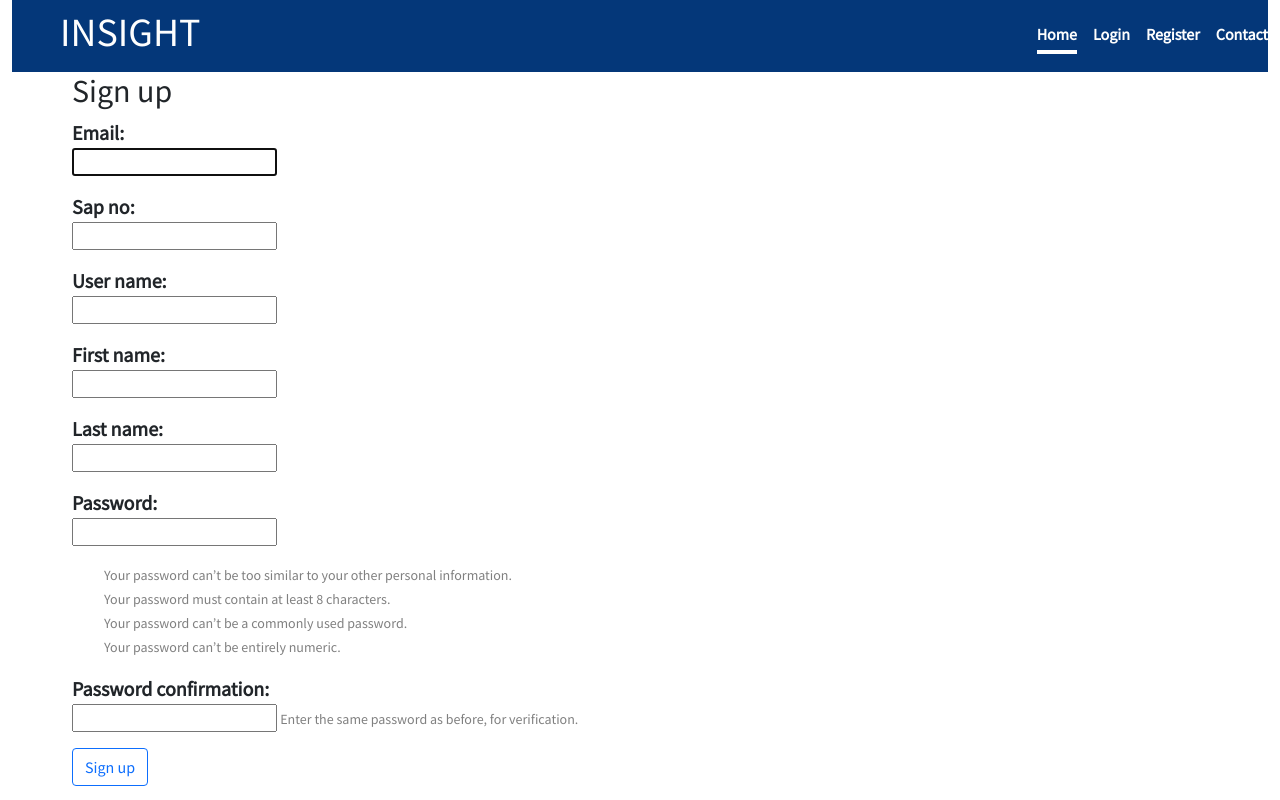
After one commit to Niceiyke/Insight, a Django app: page /accounts/register in a window 1280 px wide. The commit adds this page. Run offline with Django 4.2, Linux system fonts and the light colour scheme; some libraries are stand-ins or nearby versions.

Commit message:
added dashboard and updated user registration

```diff
--- a/core/accounts/admin.py
+++ b/core/accounts/admin.py
@@ -1,6 +1,6 @@
 from django.contrib import admin
 from django.contrib.auth.admin import UserAdmin
-from.models import User
+from.models import AccountsUser
 
 
 # Register your models here.
@@ -12,7 +12,7 @@ class UserAdminConfig(UserAdmin):
     fieldsets = (
         (None, {
             "fields": (
-                'email','sap_no','user_name','first_name','last_name'
+                'email','sap_no','user_name','first_name','last_name','password'
             ),
         }),
         ('Permissions',{
@@ -34,4 +34,4 @@ class UserAdminConfig(UserAdmin):
 
 
 
-admin.site.register(User,UserAdminConfig)
+admin.site.register(AccountsUser,UserAdminConfig)
--- /dev/null
+++ b/core/accounts/forms.py
@@ -0,0 +1,23 @@
+from tkinter import Widget
+from django import forms
+from.models import AccountsUser
+from django.contrib.auth.forms import UserCreationForm
+from django.contrib.auth import get_user_model
+
+User=get_user_model()
+
+
+
+class RegistrationForm(UserCreationForm):
+    email = forms.EmailField(max_length=254, )
+    sap_no =forms.CharField(widget=forms.NumberInput,required=True)
+    user_name =forms.CharField(max_length=30, required=True,)
+    first_name = forms.CharField(max_length=30, required=False, )
+    last_name = forms.CharField(max_length=30, required=False, )
+    password1 =forms.PasswordInput()
+    password2 =forms.PasswordInput()
+
+
+    class Meta:
+        model = AccountsUser
+        fields = ('email','sap_no','user_name', 'first_name', 'last_name',  'password1', 'password2', )
--- a/core/accounts/models.py
+++ b/core/accounts/models.py
@@ -8,6 +8,8 @@ class CustomAccountManager(BaseUserManager):
         if not email:
             raise ValueError('Your email address is required')
         email=self.normalize_email(email)
+        email=email.strip().lower()
+        print(email)
         user = self.model(email=email,user_name=user_name,first_name=first_name,last_name=last_name,**other_fields)
         user.set_password(password)
         user.save()
@@ -30,10 +32,9 @@ class CustomAccountManager(BaseUserManager):
 
 
 
-class User(AbstractBaseUser,PermissionsMixin):
-
+class AccountsUser(AbstractBaseUser,PermissionsMixin):
     email =models.EmailField(unique=True)
-    sap_no =models.CharField(max_length=8)
+    sap_no =models.PositiveIntegerField()
     user_name =models.CharField(max_length=20)
     first_name =models.CharField(max_length=50,blank=True)
     last_name =models.CharField(max_length=50,blank=True)
@@ -43,9 +44,8 @@ class User(AbstractBaseUser,PermissionsMixin):
 
     objects = CustomAccountManager()
 
-
     USERNAME_FIELD ='email'
-    REQUIRED_FIELDS = ['user_name','first_name','last_name']
+    REQUIRED_FIELDS = ['user_name','sap_no','first_name','last_name']
 
     def _str_(self):
         return self.email
--- /dev/null
+++ b/core/accounts/templates/accounts/register.html
@@ -0,0 +1,22 @@
+{% extends 'base.html' %} {% block content %} {% include 'navbar.html' %}
+{% load crispy_forms_tags %}
+<div class="container mx-5">
+    <h2>Sign up</h2>
+    <form method="post">
+      {% csrf_token %}
+      {% for field in form %}
+        <p>
+          {{ field.label_tag }}<br>
+          {{ field }}
+          {% if field.help_text %}
+            <small style="color: grey">{{ field.help_text }}</small>
+          {% endif %}
+          {% for error in field.errors %}
+            <p style="color: red">{{ error }}</p>
+          {% endfor %}
+        </p>
+      {% endfor %}
+      <button type="submit" class="btn btn-outline-primary">Sign up</button>
+    </form>
+</div>
+{% endblock content %}
--- a/core/accounts/templates/registration/login.html
+++ b/core/accounts/templates/registration/login.html
@@ -1,6 +1,9 @@
+{% extends 'base.html' %} {% block content %} {% include 'navbar.html' %}
 {% load crispy_forms_tags %}
 <form class="login" method="POST" action="{% url 'login' %}">
   {% csrf_token %} {{ form|crispy }}
 
   <button class="btn btn-primary" type="submit">Login</button>
+  <h3>Don't have an account yet?<button class="btn btn-outline-primary">Register</button></h3>
 </form>
+{% endblock content %}
--- a/core/accounts/urls.py
+++ b/core/accounts/urls.py
@@ -1,6 +1,10 @@
 from django.urls import path
-from django.contrib.auth.views import LoginView
+from django.contrib.auth.views import LoginView,LogoutView
+
+from .views import RegistrationView
 
 urlpatterns = [
-    path('login',LoginView.as_view(),name='login')
+    path('login',LoginView.as_view(),name='login'),
+    path('login',LogoutView.as_view(),name='logout'),
+     path('register',RegistrationView,name='register')
 ]
--- a/core/accounts/views.py
+++ b/core/accounts/views.py
@@ -1,3 +1,28 @@
-from django.shortcuts import render
+from django.shortcuts import render,redirect
+from django.contrib.auth import login, authenticate
+from.forms import RegistrationForm
+
 
 # Create your views here.
+def RegistrationView(request):
+    form =RegistrationForm()
+    if request.method =='POST':
+        print(request.POST)
+        form =RegistrationForm(request.POST)
+
+        if form.is_valid():
+            user = form.save(commit=False)
+            # Todo implement email activation
+            user.email= user.email.strip().lower()
+            user.is_active =True
+            user.save()
+            return redirect('/')
+
+
+
+    context={
+        'form':form
+        }
+
+
+    return render(request,'accounts/register.html',context)
--- a/core/core/settings.py
+++ b/core/core/settings.py
@@ -121,7 +121,7 @@ STATICFILES_DIRS=[
 DEFAULT_AUTO_FIELD = 'django.db.models.BigAutoField'
 
 
-AUTH_USER_MODEL = 'accounts.User'
+AUTH_USER_MODEL = 'accounts.AccountsUser'
 
-LOGIN_REDIRECT_URL ='/dashboard'
+LOGIN_REDIRECT_URL = '/insight/dashboard'
 LOGOUT_REDIRECT_URL ='/'
--- a/core/templates/dashboard.html
+++ b/core/insight/templates/insight/dashboard.html
@@ -97,7 +97,7 @@
           style="background-color: rgb(76, 172, 76)"
         >
           <h4>Line 1 Opi</h4>
-          <h6>80%</h6>
+          <h6>{{line_opi1}}%</h6>
         </div>
         <div
           class="col card main-card"
--- a/core/insight/templates/insight/list-data.html
+++ b/core/insight/templates/insight/list-data.html
@@ -1,4 +1,5 @@
 {% extends 'base.html' %} {% block content %} {% include 'navbar.html' %}
+
 
 <div class="kpi">
   <div class="row">
@@ -36,7 +37,7 @@
             <td>{{data.production_team}}</td>
             <td>{{data.product_type}}</td>
             <td>{{data.bottle_produced}}</td>
-            <td>{{data.line_output}}%</td>
+            <td class="opi">{{data.line_output}}</td>
           </tr>
           {% endfor %}
         </tbody>
--- a/core/insight/urls.py
+++ b/core/insight/urls.py
@@ -1,9 +1,10 @@
 from django.urls import path
 
-from .views import DeviationDeploymentView, DeviationUpdateView, FilterForm, InsightDataCreateView,InsightDataDeleteView,InsightDataListView,InsightDataUpdateView,DeviationListView,DeviationCreateView,DeviationDeleteView
+from .views import DeviationDeploymentView,DeviationUpdateView, FilterForm, InsightDataCreateView,InsightDataDeleteView,InsightDataListView,InsightDataUpdateView,DeviationListView,DeviationCreateView,DeviationDeleteView,DashboardView
 
 urlpatterns = [
     path('',InsightDataListView.as_view(),name='list-data'),
+    path('dashboard',DashboardView,name='dashboard'),
     path('create',InsightDataCreateView.as_view(),name='create-data'),
     path('<str:pk>/edit',InsightDataUpdateView.as_view(),name='update-data'),
     path('<str:pk>/delete',InsightDataDeleteView.as_view(),name='delete-data'),
--- a/core/static/css/style.css
+++ b/core/static/css/style.css
@@ -1,5 +1,5 @@
 :root {
-  --nav: #d2381a;
+  --nav: #043779;
   --content: #ffffff;
   --textcontent: #fefefe;
   --bs-blue: #0d6efd;
@@ -190,3 +190,9 @@ label {
   font-size: 20px;
   font-weight: bold;
 }
+.opi-green{
+  color: green;
+}
+.opi-red{
+  color: red;
+}
--- a/core/static/js/script.js
+++ b/core/static/js/script.js
@@ -1,8 +1,30 @@
+
+  const opi =document.querySelectorAll('.opi')
+  console.log(opi)
+  console.log(3)
+
+  console.log('3')
+
+  opi.forEach(i => {
+    if ((i.textContent)> 70){
+      i.classList.add('opi-green')
+      console.log(i.textContent)
+    }
+    if((i.textContent) < 70){
+      i.classList.add('opi-red')
+      console.log(i.textContent)
+    }
+
+  });
+
+
 var car = [6, 7, 8];
 console.log(car);
 const equipment = document.getElementById("id_equipment");
 const bConveyor = document.getElementById("div_id_bottle_conveyor");
 bConveyor.style.display = "none";
+
+
 
 equipment.addEventListener("change", (i) => {
   if (i.target.value == 9) {
--- a/core/templates/navbar.html
+++ b/core/templates/navbar.html
@@ -5,16 +5,20 @@
 
   {% if user.is_authenticated %}
   <nav class="nav nav-masthead justify-content-end float-md-end px-5">
-    <a class="nav-link" href="#">Dashbord</a>
-    <a class="nav-link" href="#">Logged in as {{user.username}}</a>
+    <a class="nav-link" href="{% url 'dashboard' %}">Dashbord</a>
+    <a class="nav-link" href="{% url 'list-data' %}">Record</a>
+    <a class="nav-link" href="{% url 'create-data' %}">Add Record</a>
 
-    <a class="nav-link" href="#">Logout</a>
+
+    <a class="nav-link" href="#"> {{user.user_name}}</a>
+
+    <a class="nav-link" href="{% url 'logout' %}">Logout</a>
   </nav>
   {% else %}
   <nav class="nav nav-masthead justify-content-end float-md-end">
     <a class="nav-link active" aria-current="page" href="#">Home</a>
-    <a class="nav-link" href="#">Login</a>
-    <a class="nav-link" href="#">Register</a>
+    <a class="nav-link" href="{% url 'login' %}">Login</a>
+    <a class="nav-link" href="{% url 'register' %}">Register</a>
     <a class="nav-link" href="#">Contact</a>
   </nav>
   {% endif %}
```
Also changed, not shown: core/insight/views.py (+70 -3 lines), core/accounts/migrations/0001_initial.py, core/db.sqlite3.
